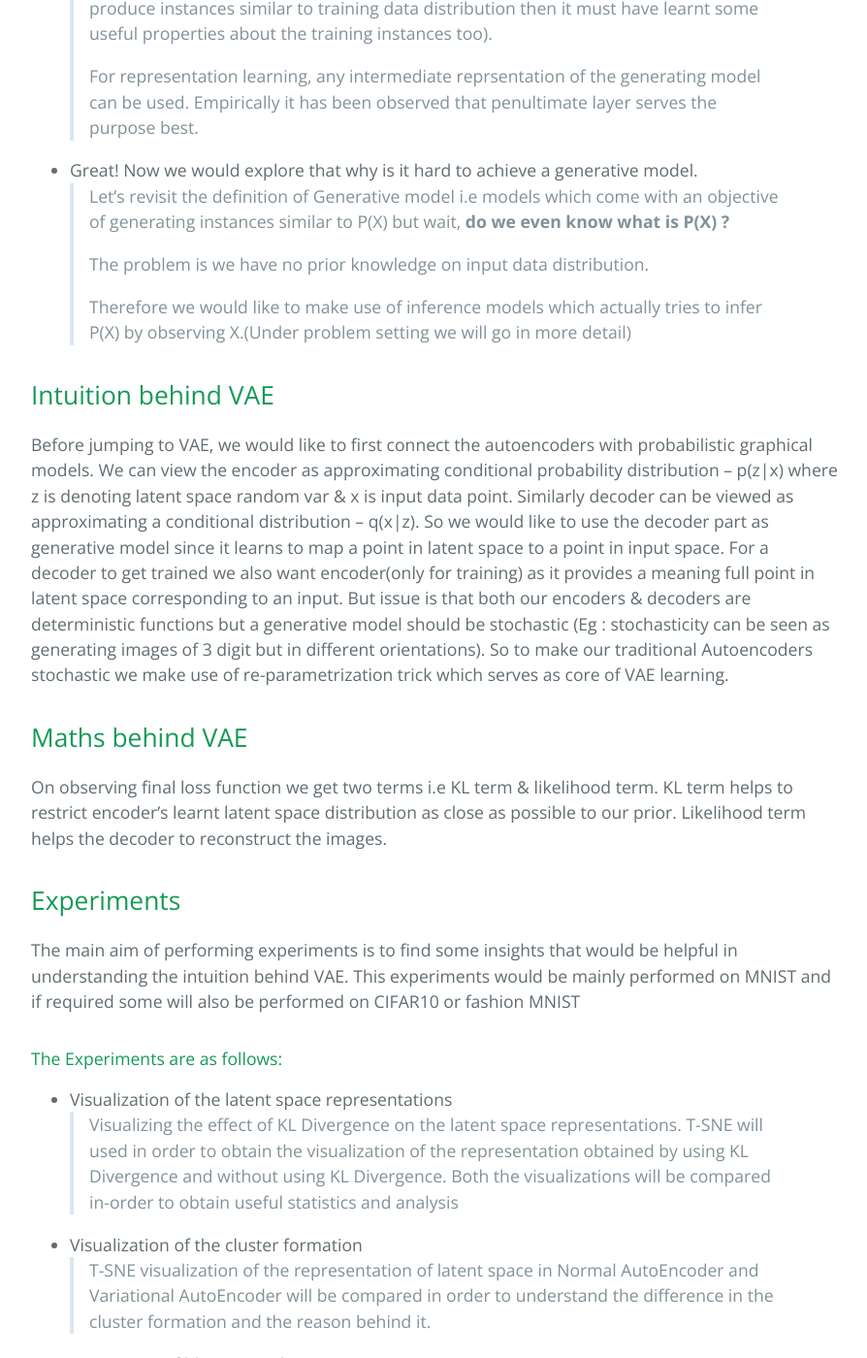
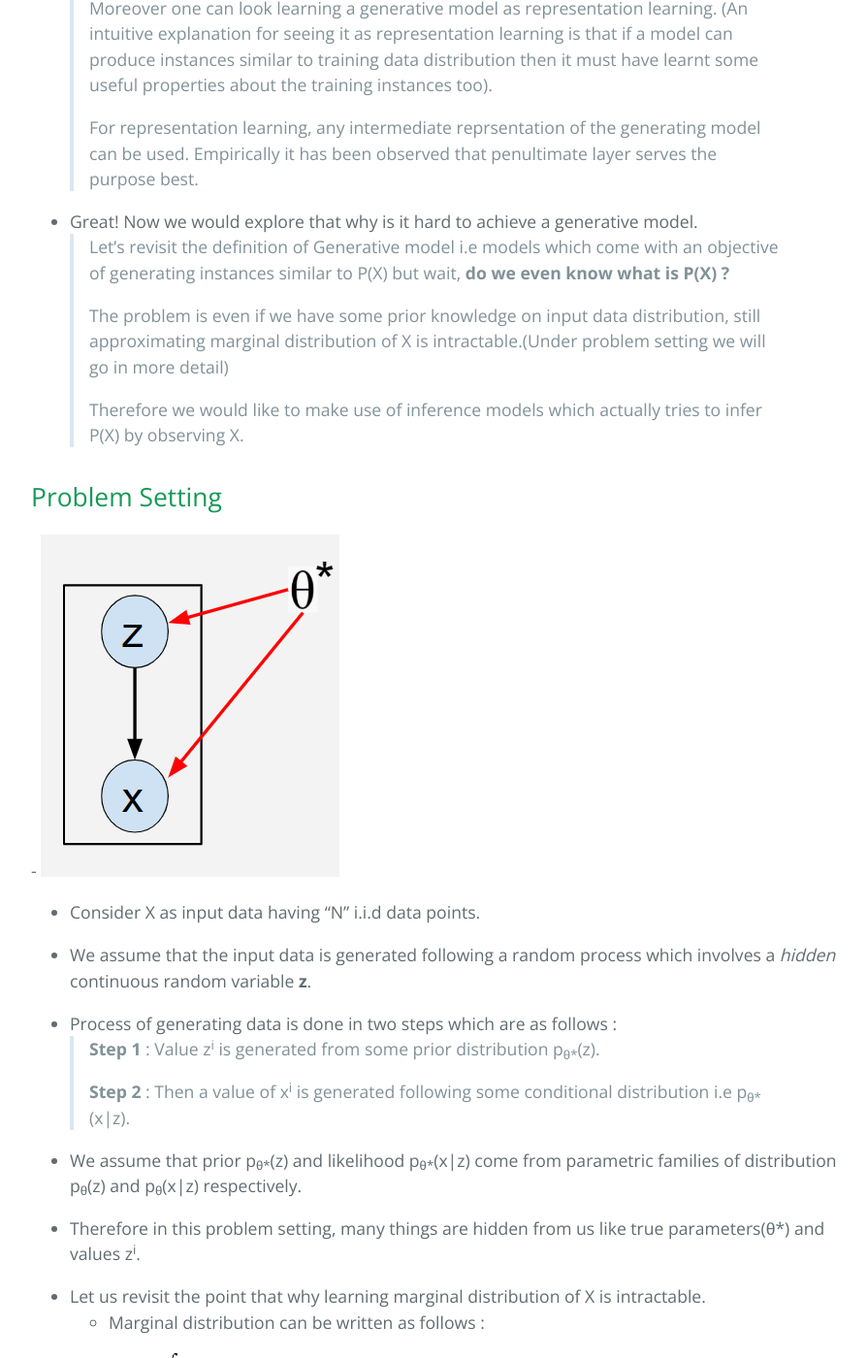
Before and after one commit to sujit-rai/tutorial-vae.github.io, a Jekyll site: the page built from index.md, in a window 1280 px wide and 1400 px high, scrolled down 2568 px. Shown: the whole window at 97% size, without its empty margins (192-1086 px from the left). Built offline with Jekyll 4.4.1, drawn with Linux system fonts in a browser that asks for light colours; some of the changed text lies outside the part shown.

Commit message:
partially updated problem setting section

```diff
--- a/index.md
+++ b/index.md
@@ -32,8 +32,9 @@ This is a preliminary report about the tutorial on Variational AutoEncoder. This
 
 - Lets introduce some notations that will be used in upcoming sections
 > X ==> input data <br/>
+> N ==> Number of instances in training data <br/>
 > X<sub>i</sub> ==> i<sup>th</sup> instance of input data <br/>
-> N ==> dimension of input data <br/>
+> D ==> dimension of input data <br/>
 > Z ==> dimension of latent space <br/>
 > P(X) ==> Probability distribution of Input <br/>
 
@@ -62,7 +63,7 @@ This is a preliminary report about the tutorial on Variational AutoEncoder. This
 - One can question what can we leverage out of such model. So lets see some use cases :
 	> We can generate data points following P(X) on the fly.
 	>
-	> Henceforth we need not save the dataset once we learn a generative model on it.
+	> Henceforth we need not save the dataset once we learn a generative model on it. Mathematically we learn the marginal distribution on X.
 	>
 	> Moreover one can look learning a generative model as representation learning. (An intuitive explanation for seeing it as representation learning is that if a model can produce instances similar to training data distribution then it must have learnt some useful properties about the training instances too).
 	>
@@ -71,11 +72,35 @@ This is a preliminary report about the tutorial on Variational AutoEncoder. This
 - Great! Now we would explore that why is it hard to achieve a generative model.
 	> Let's revisit the definition of Generative model i.e models which come with an objective of generating instances similar to P(X) but wait, **do we even know what is P(X) ?**
 	>
-	> The problem is we have no prior knowledge on input data distribution.
+	> The problem is even if we have some prior knowledge on input data distribution, still approximating marginal distribution of X is intractable.(Under problem setting we will go in more detail)
 	>
-	> Therefore we would like to make use of inference models which actually tries to infer P(X) by observing X.(Under problem setting we will go in more detail)
+	> Therefore we would like to make use of inference models which actually tries to infer P(X) by observing X.
 
 <!--These type of machine learning models come with a goal to learn the true data distribution. Intuitive motivation is that if a model is able to generate plausible samples close to train data distribution then it must have learnt very well representations too. These are useful where data collection is hard or next to impossible, henceforth we could use generative models to generate samples in order to augment in existing dataset. -->
+
+## Problem Setting
+-
+		![alt text](images/observation_model.png)
+
+- Consider X as input data having "N" i.i.d data points.
+
+- We assume that the input data is generated following a random process which involves a _hidden_ continuous random variable **z**.
+
+- Process of generating data is done in two steps which are as follows :
+	> **Step 1** : Value z<sup>i</sup> is generated from some prior distribution p<sub>&theta;*</sub>(z).
+	>
+	> **Step 2** : Then a value of x<sup>i</sup> is generated following some conditional distribution i.e p<sub>&theta;*</sub>(x\|z).
+	>
+- We assume that prior p<sub>&theta;*</sub>(z) and likelihood p<sub>&theta;\*</sub>(x\|z) come from parametric families of distribution p<sub>&theta;</sub>(z) and p<sub>&theta;</sub>(x\|z) respectively.
+
+- Therefore in this problem setting, many things are hidden from us like true parameters(&theta;*) and values z<sup>i</sup>.
+
+- Let us revisit the point that why learning marginal distribution of X is intractable.
+	- Marginal distribution can be written as follows :
+
+		![alt text](images/marginal.png)
+
+	- Consider latent space to be d dimensional, then the number of integrals will be d in above equation which makes it intractable.
 
 ## Intuition behind VAE
 
```
Also changed, not shown: other parts of index.md (+2 -2 lines), images/marginal.png (added), images/observation_model.png (added), 3 other files.
